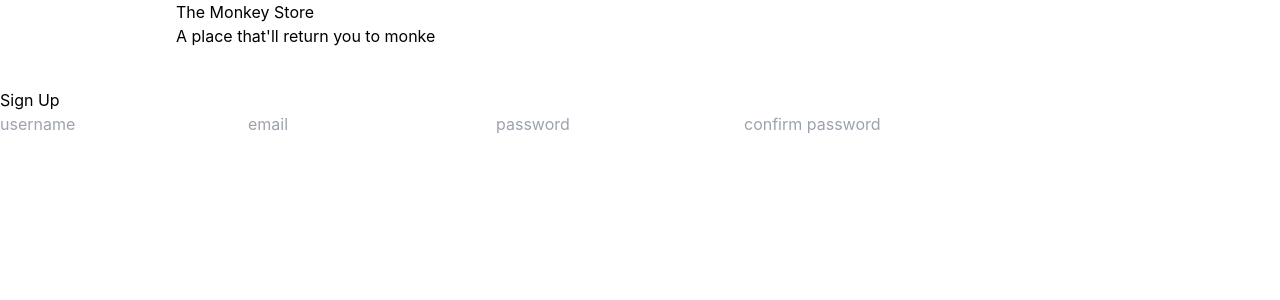
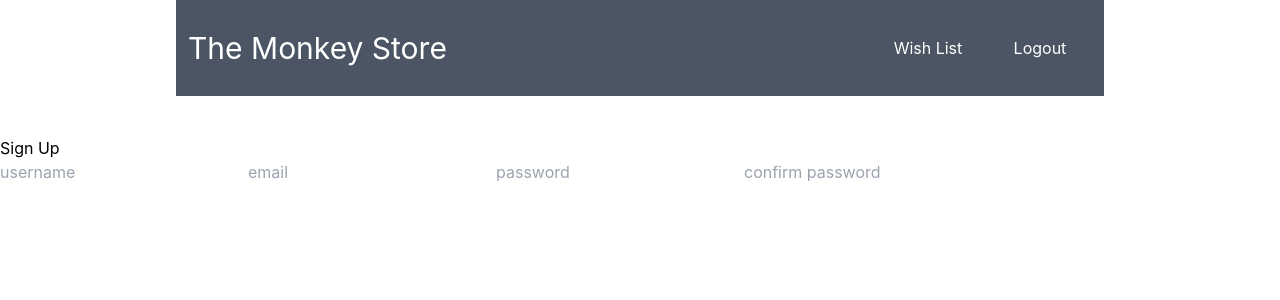
Before and after one commit to lorenzejay/code-monkey, a Next.js app: page /signup in a window 1280 px wide. Shown: the top 300 px of the page. Built offline with nearby package versions, Linux system fonts and the light colour scheme.

Commit message:
day 2 updated header

```diff
--- a/components/header.js
+++ b/components/header.js
@@ -1,14 +1,48 @@
 import React from "react";
 import PaddingWrapper from "./paddingWrapper";
-
+import Link from "next/link";
+import { useAuth } from "../hooks/useAuth";
 const Header = () => {
+  const auth = useAuth();
+  const { user, logout } = auth;
   return (
-    <div className="flex justify-between items-center w-fullp">
-      <PaddingWrapper>
-        <h1> The Monkey Store</h1>
-        <p> A place that'll return you to monke</p>
-      </PaddingWrapper>
-    </div>
+    <PaddingWrapper>
+      <div className="px-3 w-full bg-gray-600 h-24 flex justify-between items-center text-white">
+        <Link href="/" className="text-white text-3xl">
+          <a className="text-3xl">The Monkey Store</a>
+        </Link>
+        {!user && (
+          <ul className="flex w-56 justify-around cursor-pointer">
+            <li>
+              <Link href="/signin">Sign In</Link>
+            </li>
+            <li>
+              <Link href="/signup">Sign Up</Link>
+            </li>
+          </ul>
+        )}
+        {user && (
+          <ul className="flex w-56 justify-around">
+            <li>
+              <Link href="/myWishList">
+                {user.wishList ? (
+                  <a>
+                    Wish List <span className="bg-blue-300">{user.wishList.length}</span>
+                  </a>
+                ) : (
+                  <a>Wish List</a>
+                )}
+              </Link>
+            </li>
+            <li>
+              <button type="button" onClick={() => logout()}>
+                Logout
+              </button>
+            </li>
+          </ul>
+        )}
+      </div>
+    </PaddingWrapper>
   );
 };
 
```
